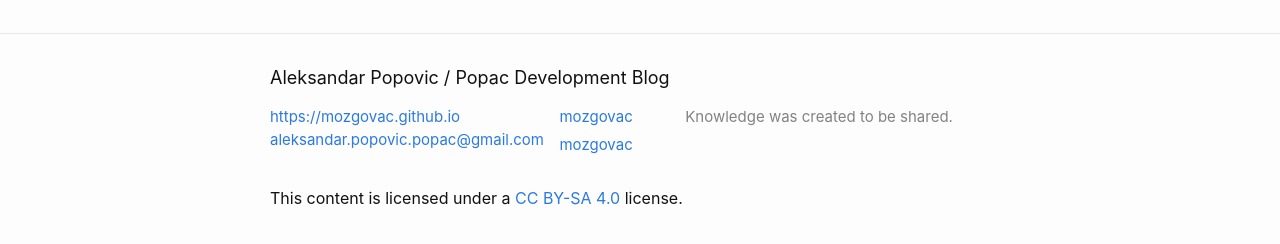
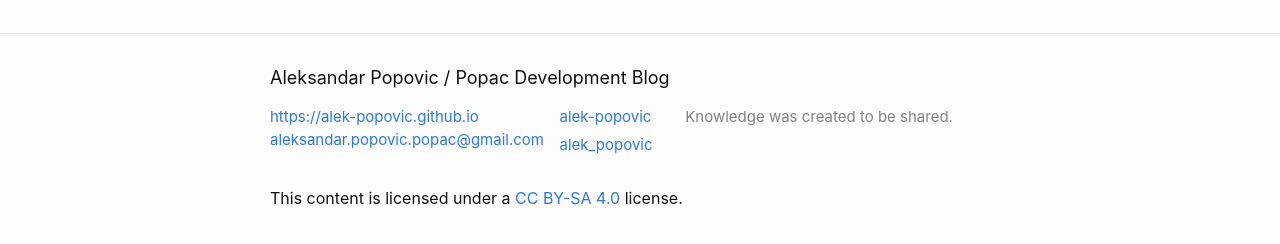
Before and after one commit to alek-popovic/alekskilled.github.io, a Jekyll site: the page built from index.md, in a window 1280 px wide. Shown: the part 645-889 px from the top of the page. Built offline with Jekyll 4.4.1, drawn with Linux system fonts in a browser that asks for light colours; comment, search, counter and statistics services are not loaded.

Commit message:
Update _config.yml

```diff
--- a/_config.yml
+++ b/_config.yml
@@ -3,9 +3,9 @@ title: Aleksandar Popovic / Popac Development Blog
 email: aleksandar.popovic.popac@gmail.com
 description: Knowledge was created to be shared.
 baseurl: ""
-url: "https://mozgovac.github.io"
-twitter_username: mozgovac
-github_username: mozgovac
+url: "https://alek-popovic.github.io"
+twitter_username: alek_popovic
+github_username: alek-popovic
 disqus_username: mozgovac
 markdown: kramdown
 theme: minima
```
